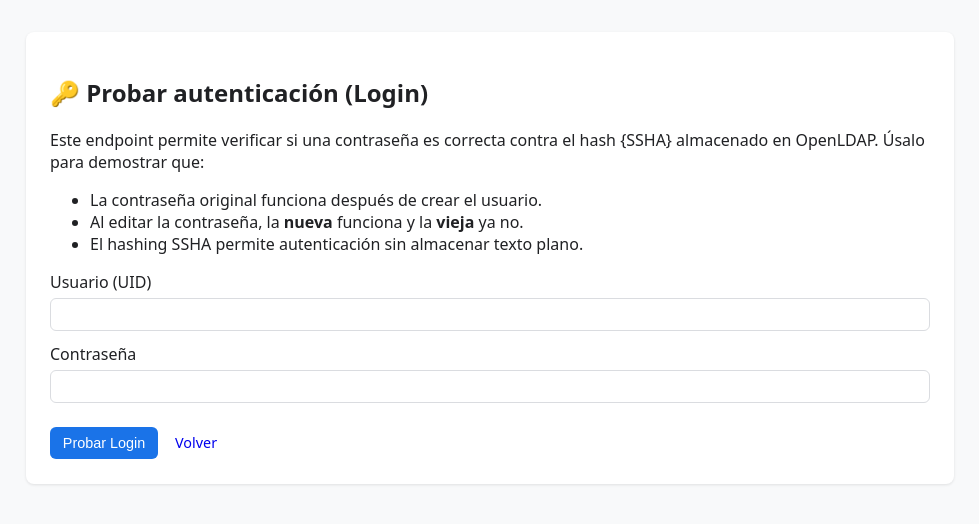
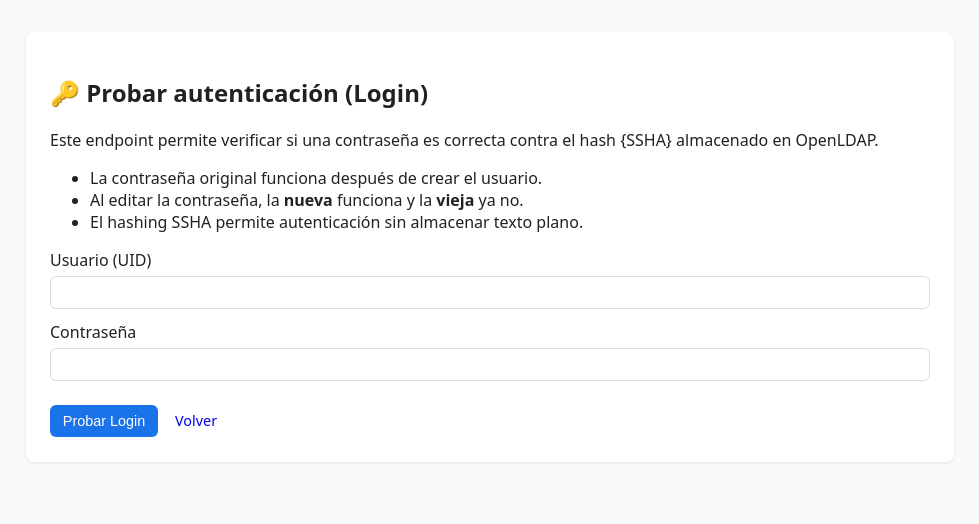
Before and after one commit to Ozauri0/aseguramientoev2, a Flask app: page /login in a window 1280 px wide. Shown: the part 54-578 px from the top of the page, without its empty margins (150-1129 px from the left). Run offline with Flask 3, Linux system fonts and the light colour scheme.

Commit message:
fix: minor changes

```diff
--- a/app/templates/login.html
+++ b/app/templates/login.html
@@ -3,7 +3,7 @@
 {% block content %}
 <div class="card">
     <h2>🔑 Probar autenticación (Login)</h2>
-    <p> Este endpoint permite verificar si una contraseña es correcta contra el hash {SSHA} almacenado en OpenLDAP. Úsalo para demostrar que:</p>
+    <p> Este endpoint permite verificar si una contraseña es correcta contra el hash {SSHA} almacenado en OpenLDAP.</p>
     <ul>
         <li>La contraseña original funciona después de crear el usuario.</li>
         <li>Al editar la contraseña, la <strong>nueva</strong> funciona y la <strong>vieja</strong> ya no.</li>
```
